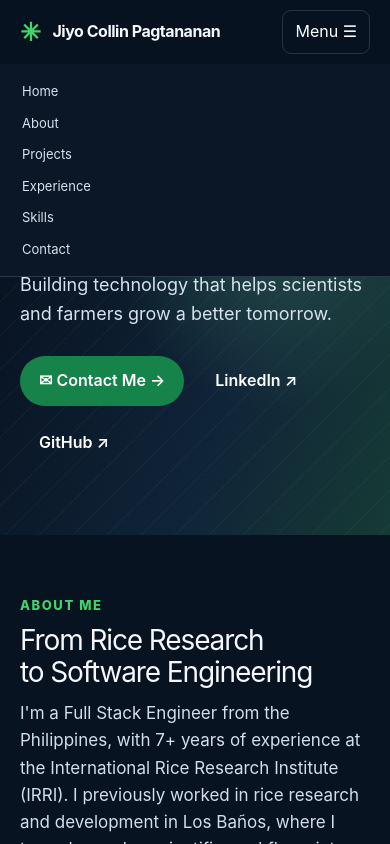
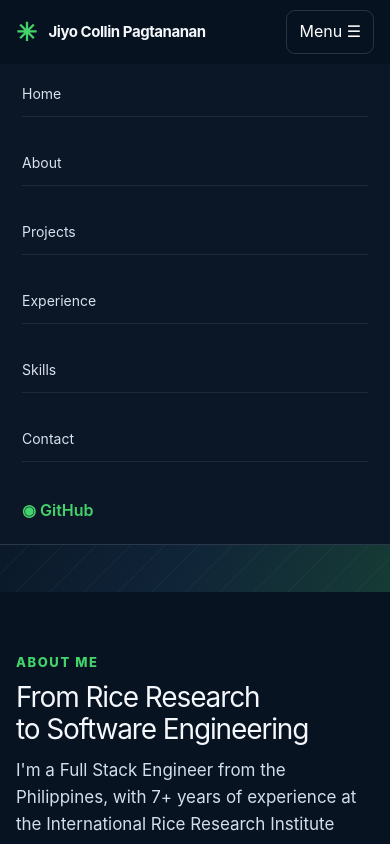
Before and after one commit to jiyo312/jiyo-pagtananan, a React (Vite) app: page / in a window 390 px wide. Both pictures are taken after a click on the button "Menu ☰". Shown: the top 844 px of the page. Built offline with nearby package versions, Linux system fonts and the light colour scheme.

Commit message:
make it mobile friendly

```diff
--- a/src/components/Contact.tsx
+++ b/src/components/Contact.tsx
@@ -32,7 +32,10 @@ function Contact() {
               </a>
             ))}
           </div>
-          <a className={button} href="mailto:YOUR_EMAIL@example.com">
+          <a
+            className={`${button} max-[620px]:w-full`}
+            href="mailto:YOUR_EMAIL@example.com"
+          >
             Get in Touch →
           </a>
         </div>
--- a/src/components/Header.tsx
+++ b/src/components/Header.tsx
@@ -13,10 +13,10 @@ function Header() {
       style={{ borderColor: LINE }}
     >
       <div
-        className={`${wrap} flex items-center justify-between gap-6 h-[72px] max-[620px]:h-[64px]`}
+        className={`${wrap} flex items-center justify-between gap-6 h-[72px] max-[850px]:h-[64px]`}
       >
         <a
-          className="font-bold tracking-[-0.03em] flex items-center gap-3"
+          className="font-bold tracking-[-0.03em] flex items-center gap-3 text-[15px] min-[500px]:text-base"
           href="#home"
         >
           <span className="text-green text-[25px]">✳</span> Jiyo Collin
@@ -24,7 +24,7 @@ function Header() {
         </a>
 
         <button
-          className="hidden max-[620px]:block border text-white bg-transparent px-3 py-2 rounded-[9px]"
+          className="hidden max-[850px]:flex items-center justify-center border text-white bg-transparent px-3 py-2 rounded-[9px] min-h-[44px]"
           style={{ borderColor: LINE }}
           aria-label="Toggle navigation"
           aria-expanded={menuOpen}
@@ -34,8 +34,8 @@ function Header() {
         </button>
 
         <nav
-          className={`flex items-center gap-6 max-[850px]:gap-[13px] max-[620px]:absolute max-[620px]:top-[64px] max-[620px]:left-0 max-[620px]:right-0 max-[620px]:flex-col max-[620px]:items-start max-[620px]:px-[22px] max-[620px]:py-[18px] max-[620px]:bg-[#0b1726] max-[620px]:border-b ${
-            menuOpen ? 'max-[620px]:flex' : 'max-[620px]:hidden'
+          className={`flex items-center gap-6 max-[850px]:absolute max-[850px]:top-[64px] max-[850px]:left-0 max-[850px]:right-0 max-[850px]:flex-col max-[850px]:items-stretch max-[850px]:px-[22px] max-[850px]:py-2 max-[850px]:bg-[#0b1726] max-[850px]:border-b ${
+            menuOpen ? 'max-[850px]:flex' : 'max-[850px]:hidden'
           }`}
           style={{ borderColor: LINE }}
         >
@@ -44,11 +44,20 @@ function Header() {
               key={link.href}
               href={link.href}
               onClick={closeMenu}
-              className="text-[#d8e1ed] text-sm hover:text-green max-[850px]:text-[13px]"
+              className="text-[#d8e1ed] text-sm hover:text-green max-[850px]:py-3 max-[850px]:border-b max-[850px]:border-[rgba(180,205,230,0.1)] max-[850px]:last:border-b-0"
             >
               {link.label}
             </a>
           ))}
+          <a
+            href="https://github.com/"
+            target="_blank"
+            rel="noreferrer"
+            onClick={closeMenu}
+            className="hidden max-[850px]:block text-green font-semibold py-3"
+          >
+            ◉ GitHub
+          </a>
         </nav>
 
         <a
--- a/src/components/Hero.tsx
+++ b/src/components/Hero.tsx
@@ -18,12 +18,15 @@ function Hero() {
             Building technology that helps scientists and farmers grow a better
             tomorrow.
           </p>
-          <div className="flex flex-wrap gap-3">
-            <a className={button} href="mailto:YOUR_EMAIL@example.com">
+          <div className="flex flex-wrap gap-3 max-[460px]:flex-col max-[460px]:items-stretch">
+            <a
+              className={`${button} max-[460px]:w-full`}
+              href="mailto:YOUR_EMAIL@example.com"
+            >
               ✉ Contact Me →
             </a>
             <a
-              className={`${button} ${buttonOutline}`}
+              className={`${button} ${buttonOutline} max-[460px]:w-full`}
               href="https://www.linkedin.com/"
               target="_blank"
               rel="noreferrer"
@@ -31,7 +34,7 @@ function Hero() {
               LinkedIn ↗
             </a>
             <a
-              className={`${button} ${buttonOutline}`}
+              className={`${button} ${buttonOutline} max-[460px]:w-full`}
               href="https://github.com/"
               target="_blank"
               rel="noreferrer"
--- a/src/styles.ts
+++ b/src/styles.ts
@@ -3,8 +3,9 @@
 // The subtle divider color used throughout the original design (--line).
 export const LINE = 'rgba(180,205,230,0.18)'
 
-// Centered content container (was .wrap).
-export const wrap = 'w-[min(1120px,calc(100%-40px))] mx-auto'
+// Centered content container (was .wrap). Tighter gutters on small screens.
+export const wrap =
+  'w-[min(1120px,calc(100%-40px))] max-[460px]:w-[calc(100%-32px)] mx-auto'
 
 // Small uppercase label (was .eyebrow).
 export const eyebrow =
```
